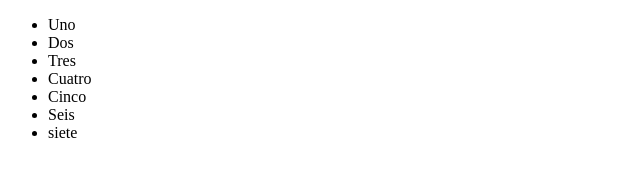
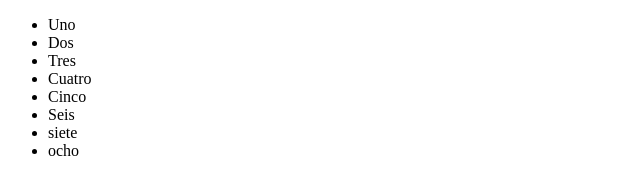
Before and after one commit to Joan355/alura-git2, a plain HTML site: page index.html in a window 1280 px wide. Shown: the full height of the page, 0-640 px from the left. Drawn offline with Linux system fonts and the light colour scheme.

Commit message:
se ha agregado un numero ascendente mas

```diff
--- a/index.html
+++ b/index.html
@@ -14,6 +14,7 @@
         <li>Cinco</li>
         <li>Seis</li>
         <li>siete</li>
+        <li>ocho</li>
     </ul>
 </body>
 </html>
```
